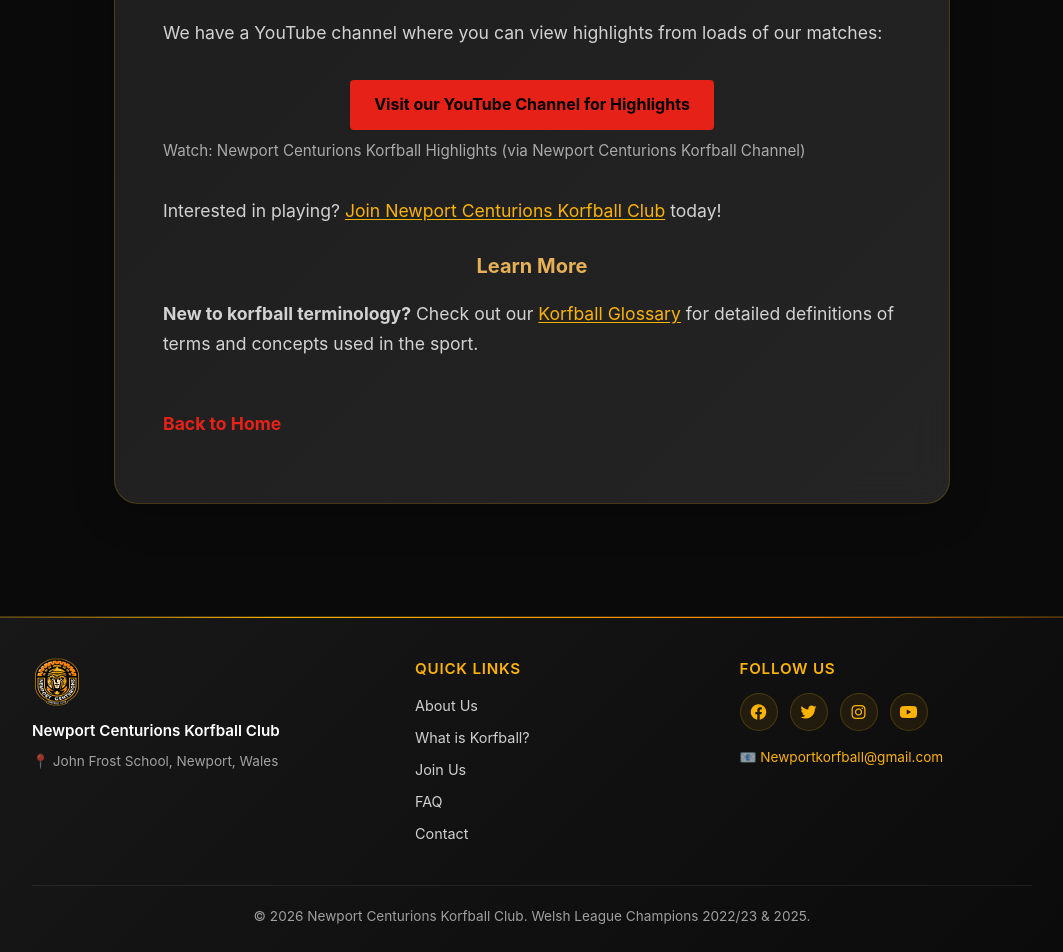
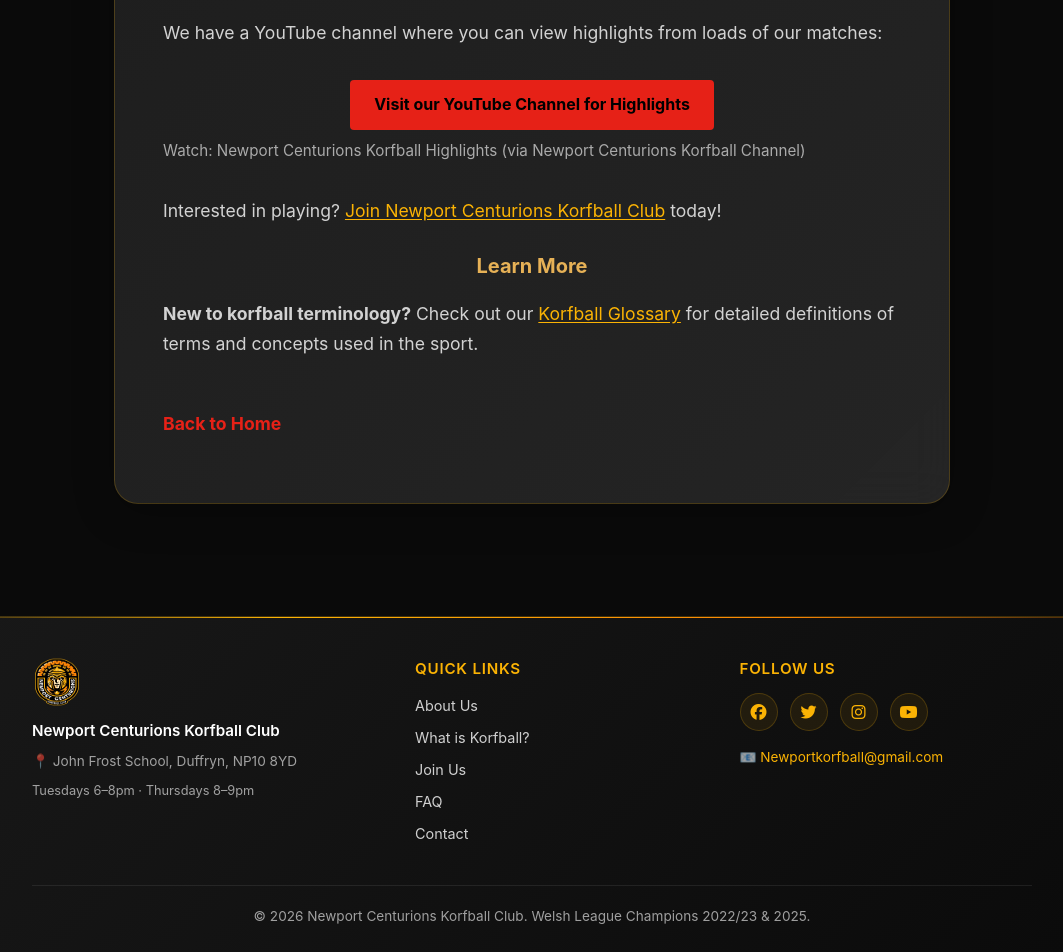
Before and after one commit to darthvader666uk/newportcenturions.co.uk, a Jekyll site: the page built from what-is-korfball.md, in a window 1280 px wide and 1400 px high, scrolled down 1094 px. Shown: the part 448-1400 px from the top of the window, without its empty margins (108-1171 px from the left). Built offline with Jekyll 4.4.1, drawn with Linux system fonts in a browser that asks for light colours.

Commit message:
Nice optimisations

```diff
--- a/_includes/footer.html
+++ b/_includes/footer.html
@@ -6,7 +6,8 @@
                     <img src="{{ '/images/newport-centurions-korfball-club-400.webp' | relative_url }}" alt="Newport Centurions KC" width="50" height="50" loading="lazy">
                 </a>
                 <p class="footer-tagline">Newport Centurions Korfball Club</p>
-                <p class="footer-location">📍 John Frost School, Newport, Wales</p>
+                <p class="footer-location">📍 John Frost School, Duffryn, NP10 8YD</p>
+                <p class="footer-training">Tuesdays 6–8pm · Thursdays 8–9pm</p>
             </div>
 
             <div class="footer-nav">
--- a/_layouts/default.html
+++ b/_layouts/default.html
@@ -75,10 +75,10 @@
     </style>
 
     <!-- Preload Font Awesome CSS with font-display: swap -->
-    <link rel="preload" href="https://cdnjs.cloudflare.com/ajax/libs/font-awesome/6.4.0/css/all.min.css" as="style" onload="this.onload=null;this.rel='stylesheet'">
-    <link rel="preload" href="https://cdnjs.cloudflare.com/ajax/libs/font-awesome/6.4.0/webfonts/fa-solid-900.woff2" as="font" type="font/woff2" crossorigin>
+    <link rel="preload" href="https://cdnjs.cloudflare.com/ajax/libs/font-awesome/6.7.2/css/all.min.css" as="style" onload="this.onload=null;this.rel='stylesheet'">
+    <link rel="preload" href="https://cdnjs.cloudflare.com/ajax/libs/font-awesome/6.7.2/webfonts/fa-solid-900.woff2" as="font" type="font/woff2" crossorigin>
     <noscript>
-        <link rel="stylesheet" href="https://cdnjs.cloudflare.com/ajax/libs/font-awesome/6.4.0/css/all.min.css">
+        <link rel="stylesheet" href="https://cdnjs.cloudflare.com/ajax/libs/font-awesome/6.7.2/css/all.min.css">
     </noscript>
 
     <!-- Service Worker Registration -->
@@ -289,7 +289,8 @@
     <link rel="dns-prefetch" href="//youtube.com">
 
     <!-- CSS -->
-      <link rel="stylesheet" href="{{ '/assets/css/styles.css' | relative_url }}">
+      <link rel="preload" href="{{ '/assets/css/styles.css' | relative_url }}" as="style" onload="this.onload=null;this.rel='stylesheet'">
+      <noscript><link rel="stylesheet" href="{{ '/assets/css/styles.css' | relative_url }}"></noscript>
 
 
       <!-- AI-Optimized FAQ Schema (FAQ page only) -->
--- a/assets/css/styles.css
+++ b/assets/css/styles.css
@@ -479,6 +479,7 @@
 .footer-logo img { width: 50px; height: 50px; border-radius: 50%; }
 .footer-tagline { font-weight: 600; color: var(--text-primary); margin: 0.25rem 0 0; font-size: 0.95rem; }
 .footer-location { color: var(--text-muted); font-size: 0.85rem; margin: 0; }
+.footer-training { font-size: 0.8rem; color: var(--text-muted); margin: 0; }
 .footer-nav h4, .footer-social h4 {
   color: var(--primary-orange); font-size: 0.95rem; font-weight: 600;
   margin: 0 0 0.75rem; text-transform: uppercase; letter-spacing: 0.05em;
--- a/sw.js
+++ b/sw.js
@@ -16,7 +16,7 @@
   '/contact/',
   '/assets/favicon/android-chrome-192x192.png',
   '/assets/favicon/android-chrome-512x512.png',
-  'https://cdnjs.cloudflare.com/ajax/libs/font-awesome/6.4.0/css/all.min.css'
+  'https://cdnjs.cloudflare.com/ajax/libs/font-awesome/6.7.2/css/all.min.css'
 ];
 
 // Install Service Worker
```
Also changed, not shown: what-is-korfball.md (+1 -1 lines).
